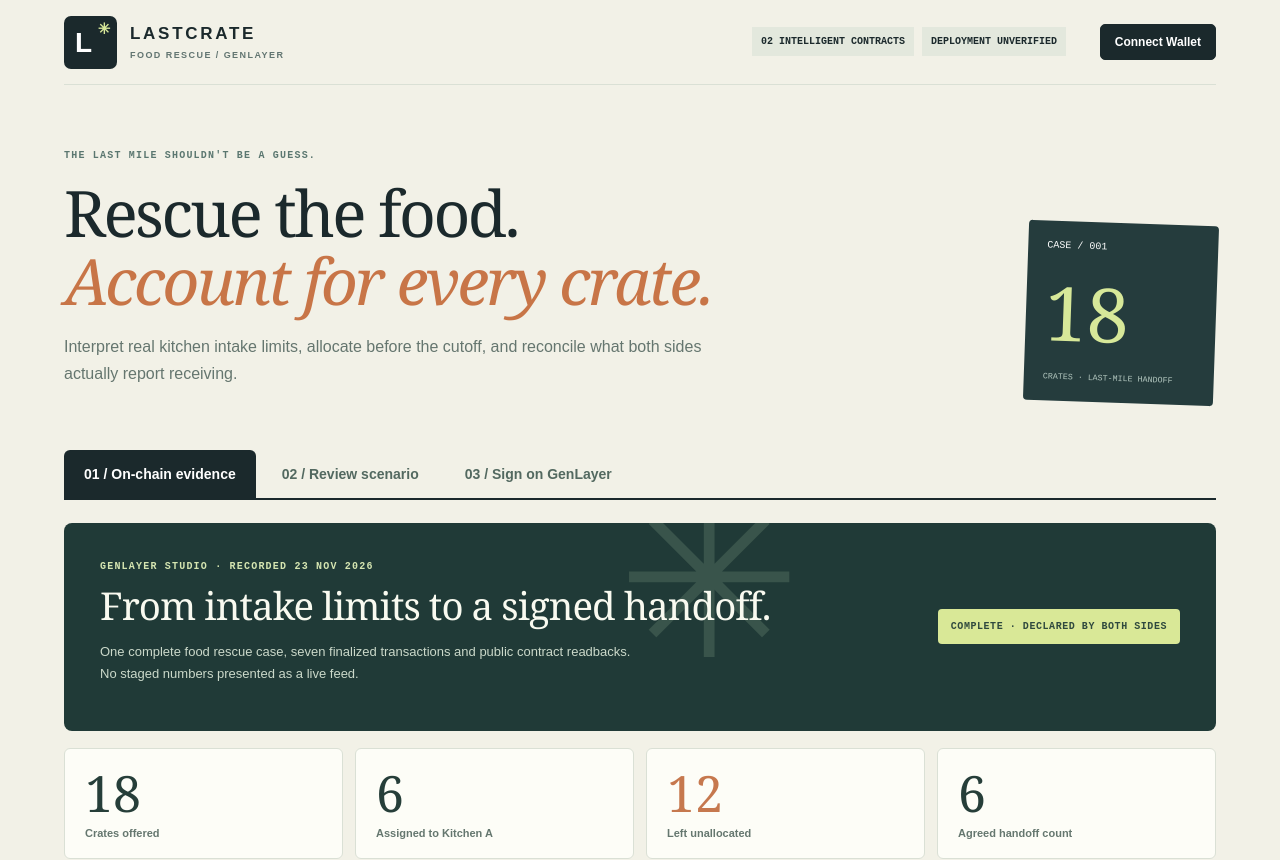
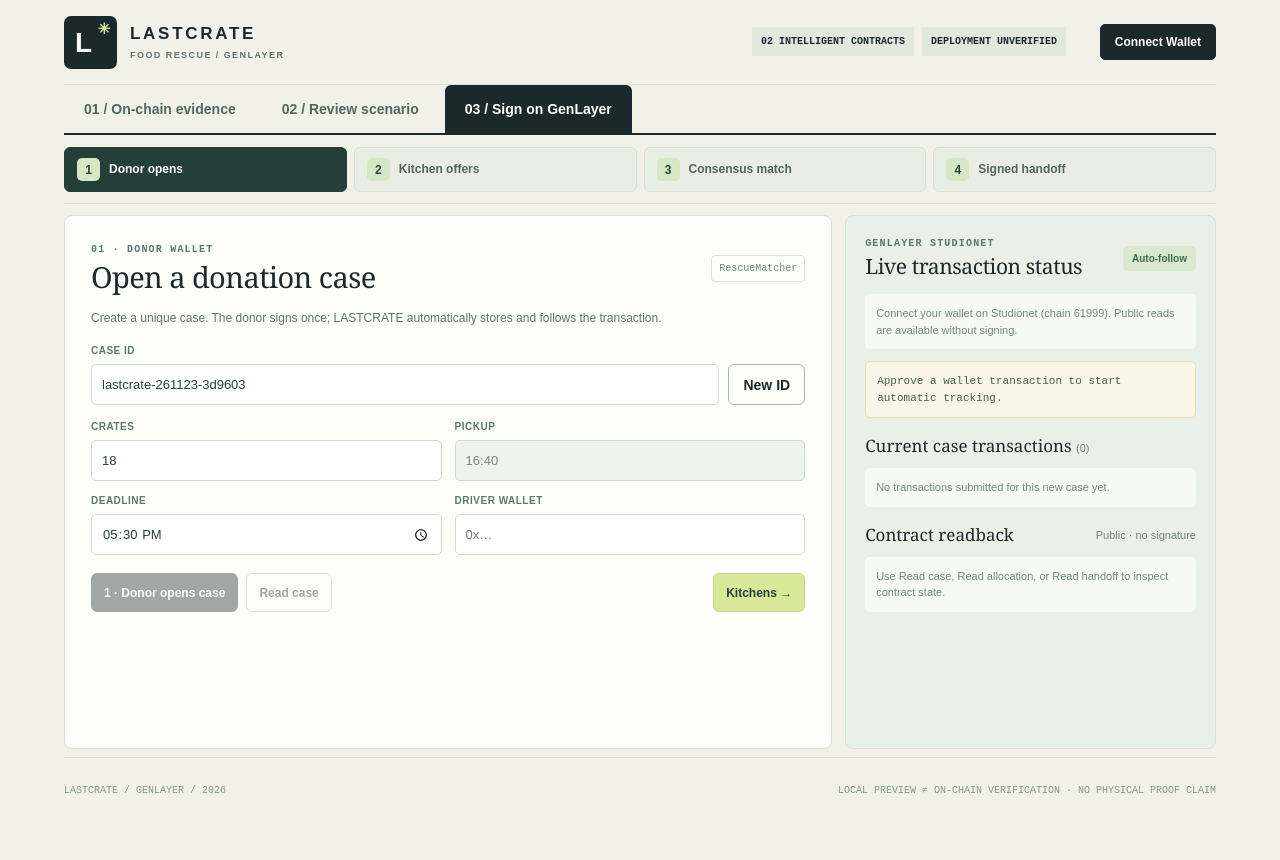
Before and after one commit to bearbaba/LASTCRATE, a Next.js app: page / in a window 1280 px wide. Shown: the top 860 px of the page. After the commit the page ends 823 px from the top, so only its background shows below. Built offline with nearby package versions, Linux system fonts and the light colour scheme.

Commit message:
fix: clean demo session, opt-in saved history and persistent in-flight tracking

```diff
--- a/app/page.tsx
+++ b/app/page.tsx
@@ -14,13 +14,16 @@ const matcher=process.env.NEXT_PUBLIC_RESCUE_MATCHER_ADDRESS||"";
 const ledger=process.env.NEXT_PUBLIC_HANDOFF_LEDGER_ADDRESS||"";
 const shortWallet=(address:string)=>address.slice(0,6)+"…"+address.slice(-4);
 export default function Home(){
- const [tab,setTab]=useState<Tab>("proof");
+ const [tab,setTab]=useState<Tab>("chain");
  const [stage,setStage]=useState<Stage>("donation");
  const [showAllHistory,setShowAllHistory]=useState(false);
+ const [historyChecked,setHistoryChecked]=useState(false);
+ const [sessionHashes,setSessionHashes]=useState<string[]>([]);
+ const connectedExplicitly=useRef(false);
  const [offers,setOffers]=useState<Offer[]>(()=>seedOffers.map(offer=>offer.id==="Kitchen B"?{...offer,note:LATE_B}:offer));
  const [total,setTotal]=useState(18);const [deadline,setDeadline]=useState("17:30");
  const [driverCount,setDriverCount]=useState(6);const [kitchenCount,setKitchenCount]=useState(6);
- const [caseId,setCaseId]=useState("lastcrate-241126-rescue-01");const [driverWallet,setDriverWallet]=useState("");
+ const [caseId,setCaseId]=useState("");const [driverWallet,setDriverWallet]=useState("");
  const [busy,setBusy]=useState("");const [feedback,setFeedback]=useState("");const [output,setOutput]=useState("");
  const [walletAddress,setWalletAddress]=useState("");const [walletChainId,setWalletChainId]=useState("");
  const [walletError,setWalletError]=useState("");
@@ -34,22 +37,38 @@ export default function Home(){
  const addressesReady=!!matcher&&!!ledger;
  const existingCase=caseId===proof.caseId;
  const walletReady=!!walletAddress&&isStudionetChain(walletChainId);
+ const pastHistoryVisible=walletReady&&historyChecked;
+ const visibleHistory=txHistory.filter(tx=>pastHistoryVisible||(tx.caseId===caseId&&sessionHashes.includes(tx.hash.toLowerCase())));
  function signerReady():boolean{return walletReady;}
  useEffect(()=>{
   const provider=getInjectedProvider();
   if(!provider)return;
   let active=true;
+  let sequence=0;
+  const disconnected=()=>{
+   sequence++;
+   if(active){setWalletAddress("");setWalletChainId("");setHistoryChecked(false);setShowAllHistory(false);}
+  };
   const refresh=()=>{
-   getWalletSession().then(session=>{if(active){setWalletAddress(session?.account||"");setWalletChainId(session?.chainId||"");if(session?.account)setDriverWallet(old=>old||session.account);}})
-    .catch(()=>{if(active){setWalletAddress("");setWalletChainId("");}});
+   if(!connectedExplicitly.current)return;
+   const ticket=++sequence;
+   getWalletSession().then(session=>{
+    if(!active||ticket!==sequence)return;
+    if(!session){disconnected();return;}
+    setWalletAddress(session.account);setWalletChainId(session.chainId);
+    setDriverWallet(old=>old||session.account);
+   }).catch(()=>{if(active&&ticket===sequence)disconnected();});
   };
-  const changed=(_value:unknown)=>refresh();
-  const disconnected=(_value:unknown)=>{if(active){setWalletAddress("");setWalletChainId("");}};
-  refresh();
-  provider.on?.("accountsChanged",changed);
+  const changed=()=>{setHistoryChecked(false);setShowAllHistory(false);refresh();};
+  const accountsChanged=(value:unknown)=>{
+   if(Array.isArray(value)&&value.length===0){disconnected();return;}
+   changed();
+  };
+  window.addEventListener("focus",refresh);
+  provider.on?.("accountsChanged",accountsChanged);
   provider.on?.("chainChanged",changed);
   provider.on?.("disconnect",disconnected);
-  return()=>{active=false;provider.removeListener?.("accountsChanged",changed);provider.removeListener?.("chainChanged",changed);provider.removeListener?.("disconnect",disconnected);};
+  return()=>{active=false;window.removeEventListener("focus",refresh);provider.removeListener?.("accountsChanged",accountsChanged);provider.removeListener?.("chainChanged",changed);provider.removeListener?.("disconnect",disconnected);};
  },[]);
  function persistHistory(next:SavedTx[]){
   historyRef.current=next;setTxHistory(next);
@@ -57,7 +76,8 @@ export default function Home(){
   catch{setTxLastError("Browser storage unavailable. Keep this page open until the transaction is confirmed.");}
  }
  useEffect(()=>{
-  // Restore all signed transactions, including a pending hash saved by the earlier release.
+  // Fresh case, without deleting saved transactions.
+  setCaseId(newCaseId());
   try{
    let saved=parseTxHistory(window.localStorage.getItem(TX_HISTORY_KEY));
    const legacy=window.localStorage.getItem(LEGACY_PENDING_KEY);
@@ -75,12 +95,6 @@ export default function Home(){
    }
    historyRef.current=saved;setTxHistory(saved);
    window.localStorage.setItem(TX_HISTORY_KEY,JSON.stringify(saved));
-   const unfinished=newestPendingTx(saved);
-   if(unfinished){
-    setCaseId(unfinished.caseId);
-    setPendingTx({hash:unfinished.hash,method:unfinished.method,caseId:unfinished.caseId});
-    setFeedback("Resumed automatic monitoring of the previously submitted "+unfinished.method+" transaction.");
-   }
   }catch{setTxLastError("Browser storage unavailable; previous transaction history could not be restored.");}
  },[]);
  useEffect(()=>{
@@ -119,6 +133,7 @@ export default function Home(){
   return()=>{cancelled=true;if(timer)clearTimeout(timer);};
  },[pendingTx]);
  function followTransaction(tx:PendingTransaction){
+  setSessionHashes(old=>Array.from(new Set([...old,tx.hash.toLowerCase()])));
   persistHistory(mergeTxHistory(historyRef.current,[{
    ...tx,submittedAt:new Date().toISOString(),status:"Submitted",outcome:"pending",
    message:"Wallet approved. Checking GenLayer automatically."
@@ -127,16 +142,29 @@ export default function Home(){
   setFeedback("TRANSACTION SUBMITTED / "+tx.hash+" · Hash saved automatically. Tracking the network.");
  }
  async function connectWalletUI(){
-  setBusy("wallet_connect");setWalletError("");
-  try{const session=await connectWallet();setWalletAddress(session.account);setWalletChainId(session.chainId);setDriverWallet(old=>old||session.account);}
+  setBusy("wallet_connect");setWalletError("");setHistoryChecked(false);setShowAllHistory(false);
+  try{const session=await connectWallet();connectedExplicitly.current=true;setWalletAddress(session.account);setWalletChainId(session.chainId);setDriverWallet(old=>old||session.account);}
   catch(err){setWalletError(err instanceof Error?err.message:String(err));
-   const session=await getWalletSession().catch(()=>null);setWalletAddress(session?.account||"");setWalletChainId(session?.chainId||"");
+   if(connectedExplicitly.current){const session=await getWalletSession().catch(()=>null);setWalletAddress(session?.account||"");setWalletChainId(session?.chainId||"");}
   }finally{setBusy("");}
+ }
+ function resumeSavedTransaction(tx:SavedTx){
+  if(!walletReady||pendingTx||busy||tx.outcome!=="pending")return;
+  setCaseId(tx.caseId);setOutput("");setTab("chain");
+  setSessionHashes(old=>Array.from(new Set([...old,tx.hash.toLowerCase()])));
+  setPendingTx({hash:tx.hash,method:tx.method,caseId:tx.caseId});
+  setFeedback("Resumed tracking the saved transaction. No new signature required.");
+ }
+ function checkSavedHistory(){
+  if(!walletReady)return;
+  setHistoryChecked(true);
+  const unfinished=newestPendingTx(historyRef.current.filter(tx=>tx.caseId===caseId));
+  if(unfinished)resumeSavedTransaction(unfinished);
  }
  const allocationId=caseId+":a1";
  function changeCaseId(value:string){
   if(pendingTx){setFeedback("Wait for the submitted transaction to be resolved before changing Case ID.");return;}
-  setCaseId(value);setFeedback("");setOutput("");
+  setCaseId(value);setFeedback("");setOutput("");setHistoryChecked(false);setShowAllHistory(false);
  }
  function freshCaseId(){changeCaseId(newCaseId());}
  function update(id:string,key:keyof Offer,value:string|number){
@@ -147,12 +175,14 @@ export default function Home(){
   setBusy(method);setFeedback("");
   try{
    if(!signerReady())throw Error("Connect a wallet on GenLayer Studionet before signing.");
+   const unfinished=newestPendingTx(historyRef.current.filter(tx=>tx.caseId===caseId));
+   if(unfinished){setPendingTx({hash:unfinished.hash,method:unfinished.method,caseId:unfinished.caseId});setSessionHashes(old=>Array.from(new Set([...old,unfinished.hash.toLowerCase()])));setFeedback("A saved transaction for this case is pending. Tracking resumed; no duplicate was sent.");return;}
    if(method==="open_case"){
     const caseRecord=await publicRead(matcher,"get_case",[caseId]);
     if(caseExistsFromReadback(caseRecord))throw Error("This Case ID already exists on GenLayer. Check its status or choose New Case ID.");
    }
    // Return immediately with a hash. The background-in-page poller verifies the outcome.
-   const hash=await submitWrite(to==="matcher"?matcher:ledger,method,args,undefined,
+   const hash=await submitWrite(to==="matcher"?matcher:ledger,method,args,walletAddress,
     testGen=>setBusy("Confirm in wallet · estimated protocol fee "+testGen+" test GEN"));
    if(!isTransactionHash(hash))throw Error("Wallet submission returned an invalid transaction hash.");
    followTransaction({hash,method,caseId});
@@ -189,7 +219,7 @@ export default function Home(){
    <aside className="panel console"><span className="eyebrow">LIVE READ / GENLAYER STUDIONET</span><h2>Check the recorded case yourself.</h2><p className="muted">These read-only calls query the deployed contracts. They require network access but not a wallet signature.</p><label>Allocation ID</label><code>{proof.allocationId}</code><div className="actions"><button disabled={!addressesReady||!!busy} onClick={()=>read("matcher","get_allocation",[proof.allocationId])}>Read allocation</button><button className="secondary" disabled={!addressesReady||!!busy} onClick={()=>read("ledger","get_handoff",[proof.allocationId])}>Read handoff</button></div><div className="feedback" role="status">{busy?"Reading "+busy+"…":feedback||"Select a public read to fetch the latest stored contract result."}</div><pre aria-label="Public on-chain readback">{output||"Contract response appears here. Recorded receipts are shown below."}</pre><div className="actions"><button className="secondary" onClick={()=>{setCaseId(proof.caseId);setOutput("");setFeedback("");setTab("chain");}}>Open recorded case in live workspace</button></div></aside>
   </div>
   <section className="panel proofReceipts"><div className="proofHeading"><div><span className="eyebrow">HANDOFFLEDGER · MATCHED REPORTS</span><h2>Both parties declared six. The ledger reconciled six.</h2></div><span className="proofChip">STATUS / COMPLETE</span></div><div className="proofReconcile"><div><b>6</b><span>Planned</span></div><div><b>6</b><span>Driver report</span></div><div><b>6</b><span>Kitchen report</span></div><div><b>0</b><span>Missing</span></div></div><p className="muted">The ledger records wallet-signed claims and their agreement. It is not independent proof that food was physically delivered.</p>
-   <h3>Transaction trail <small>FINALIZED · CONSENSUS ACCEPTED · GENVM SUCCESS</small></h3><div className="txGrid">{transactions.map((tx,i)=><a key={tx.hash} className="txItem" href={explorerTx(tx.hash)} target="_blank" rel="noopener noreferrer"><span className="txNumber">{String(i+1).padStart(2,"0")}</span><span><b>{tx.label}</b><small>{tx.role} · {tx.method}</small><code>{tx.hash.slice(0,11)}…{tx.hash.slice(-8)}</code></span><span aria-hidden="true">↗</span></a>)}</div>
+   <h3>Transaction trail <small>FINALIZED · CONSENSUS ACCEPTED · GENVM SUCCESS</small></h3>{!pastHistoryVisible?<div className="actions"><button className="secondary" disabled={!walletReady||!!busy} onClick={checkSavedHistory}>{walletReady?"Check recorded transactions":"Connect wallet to check recorded transactions"}</button></div>:<div className="txGrid">{transactions.map((tx,i)=><a key={tx.hash} className="txItem" href={explorerTx(tx.hash)} target="_blank" rel="noopener noreferrer"><span className="txNumber">{String(i+1).padStart(2,"0")}</span><span><b>{tx.label}</b><small>{tx.role} · {tx.method}</small><code>{tx.hash.slice(0,11)}…{tx.hash.slice(-8)}</code></span><span aria-hidden="true">↗</span></a>)}</div>}
    <p className="proofFootnote">Studio evidence and contract readbacks were captured on {proof.captured}. <a href="https://github.com/bearbaba/LASTCRATE/issues/1" target="_blank" rel="noopener noreferrer">Review the full verification log ↗</a></p>
   </section>
  </div>}
@@ -237,16 +267,18 @@ export default function Home(){
    </section>
    <aside className="lcMonitor" aria-label="GenLayer transaction status and evidence">
     <div className="lcMonitorTitle"><div><span className="eyebrow">GENLAYER STUDIONET</span><h2>Live transaction status</h2></div><span className={pendingTx?"lcMonitorTag following":"lcMonitorTag"}>{pendingTx?"Following…":"Auto-follow"}</span></div>
-    {!walletReady&&<p className="lcInfo">Connect your wallet on Studionet (chain 61999). Public reads are available without signing.</p>}
+    {!walletReady&&<p className="lcInfo">{pendingTx?"Wallet disconnected or on another network. The submitted transaction is still being tracked. Reconnect only for the next signature.":"Connect your wallet on Studionet (chain 61999). Public reads are available without signing."}</p>}
     {walletError&&<p role="alert" className="lcError">{walletError}</p>}
     {pendingTx&&<div className="lcFollowing" role="status"><span className="txSpinner" aria-hidden="true"/><div><strong>{pendingTx.method}</strong><span>Hash saved · checking on-chain automatically</span><a href={explorerTx(pendingTx.hash)} target="_blank" rel="noopener noreferrer">{shortWallet(pendingTx.hash)} · Explorer ↗</a></div></div>}
     {txLastError&&<p role="alert" className="lcError">{txLastError} · Don't blindly re-sign.</p>}
     <div className="lcFeedback" role="status">{busy?"Working: "+busy:feedback||"Approve a wallet transaction to start automatic tracking."}</div>
-    <div className="lcSectionHeading"><h3>Saved transactions <small>({txHistory.length})</small></h3>{txHistory.length>3&&<button className="lcTextButton" onClick={()=>setShowAllHistory(!showAllHistory)}>{showAllHistory?"Show less":"View all"}</button>}</div>
-    {txHistory.length===0?<p className="lcInfo">No transactions signed in this browser yet.</p>:<div className={showAllHistory?"lcTxList expanded":"lcTxList"}>{txHistory.slice(0,showAllHistory?60:3).map(tx=><div className="lcTxRow" key={tx.hash}><div><strong>{tx.method}</strong><span className={"lcTxOutcome "+tx.outcome}>{tx.outcome==="pending"?tx.status:tx.outcome==="verified"?"Verified":tx.outcome==="failed"?"Failed":"Finalized · verify result"}</span></div><p>{tx.message}</p><a target="_blank" rel="noopener noreferrer" href={explorerTx(tx.hash)}>{shortWallet(tx.hash)} · Explorer ↗</a></div>)}</div>}
+    <div className="lcSectionHeading"><h3>{pastHistoryVisible?"Saved browser transactions":"Current case transactions"} <small>({visibleHistory.length})</small></h3>{visibleHistory.length>3&&<button className="lcTextButton" onClick={()=>setShowAllHistory(!showAllHistory)}>{showAllHistory?"Show less":"View all"}</button>}</div>
+    {walletReady&&!historyChecked&&<div className="lcActions"><button className="secondary" disabled={!!busy} onClick={checkSavedHistory}>Check saved transactions</button></div>}
+    {pastHistoryVisible&&<><p className="lcInfo">Saved on this browser; records may belong to different demo wallets.</p><button className="lcTextButton" onClick={()=>{setHistoryChecked(false);setShowAllHistory(false);}}>Hide saved history</button></>}
+    {visibleHistory.length===0?<p className="lcInfo">{pastHistoryVisible?"No saved transactions in this browser.":"No transactions submitted for this new case yet."}</p>:<div className={showAllHistory?"lcTxList expanded":"lcTxList"}>{visibleHistory.slice(0,showAllHistory?60:3).map(tx=><div className="lcTxRow" key={tx.hash}><div><strong>{tx.method}</strong><span className={"lcTxOutcome "+tx.outcome}>{tx.outcome==="pending"?tx.status:tx.outcome==="verified"?"Verified":tx.outcome==="failed"?"Failed":"Finalized · verify result"}</span></div><p>{tx.message}</p><a target="_blank" rel="noopener noreferrer" href={explorerTx(tx.hash)}>{shortWallet(tx.hash)} · Explorer ↗</a>{pastHistoryVisible&&tx.outcome==="pending"&&<button className="lcTextButton" disabled={!!pendingTx||!!busy} onClick={()=>resumeSavedTransaction(tx)}>Resume tracking</button>}</div>)}</div>}
     <div className="lcSectionHeading"><h3>Contract readback</h3><small>Public · no signature</small></div>
     {output?<pre className="lcReadback">{output}</pre>:<p className="lcInfo">Use Read case, Read allocation, or Read handoff to inspect contract state.</p>}
-    <details className="lcDetails"><summary>Recorded proof and contract addresses</summary><p>Previous COMPLETE handoff: Kitchen A received 6 of 18, with 12 unallocated.</p><div className="lcActions"><button className="secondary" disabled={!addressesReady||!!busy} onClick={()=>read("matcher","get_allocation",[proof.allocationId])}>Read past allocation</button><button className="secondary" disabled={!addressesReady||!!busy} onClick={()=>read("ledger","get_handoff",[proof.allocationId])}>Read past handoff</button></div><p><a href="https://github.com/bearbaba/LASTCRATE/issues/1" target="_blank" rel="noopener noreferrer">Full evidence log ↗</a></p><ul>{transactions.map(tx=><li key={tx.hash}><a target="_blank" rel="noopener noreferrer" href={explorerTx(tx.hash)}>{tx.method} · {shortWallet(tx.hash)}</a></li>)}</ul><p>RescueMatcher <code>{matcher}</code></p><p>HandoffLedger <code>{ledger}</code></p></details>
+    {pastHistoryVisible&&<details className="lcDetails"><summary>Recorded proof and contract addresses</summary><p>Previous COMPLETE handoff: Kitchen A received 6 of 18, with 12 unallocated.</p><div className="lcActions"><button className="secondary" disabled={!addressesReady||!!busy} onClick={()=>read("matcher","get_allocation",[proof.allocationId])}>Read past allocation</button><button className="secondary" disabled={!addressesReady||!!busy} onClick={()=>read("ledger","get_handoff",[proof.allocationId])}>Read past handoff</button></div><p><a href="https://github.com/bearbaba/LASTCRATE/issues/1" target="_blank" rel="noopener noreferrer">Full evidence log ↗</a></p><ul>{transactions.map(tx=><li key={tx.hash}><a target="_blank" rel="noopener noreferrer" href={explorerTx(tx.hash)}>{tx.method} · {shortWallet(tx.hash)}</a></li>)}</ul><p>RescueMatcher <code>{matcher}</code></p><p>HandoffLedger <code>{ledger}</code></p></details>}
    </aside>
   </div>
 </div>}
```
